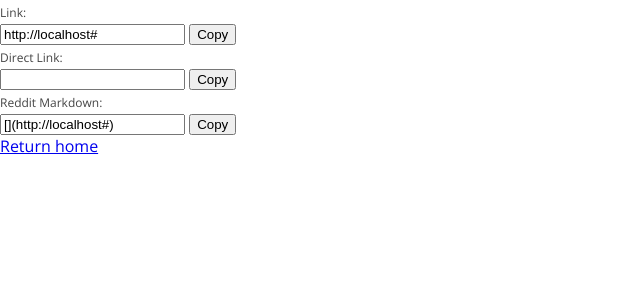
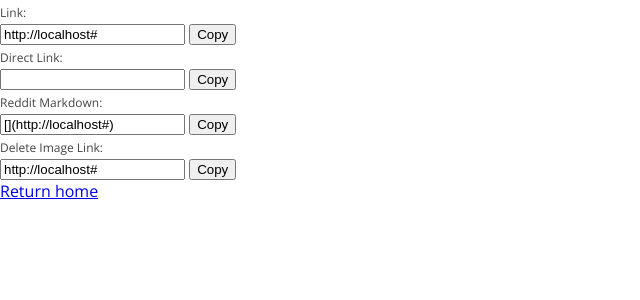
Before and after one commit to emojipeach/djangur, a Django app: template imageapp/templates/imageapp/image.html in a window 1280 px wide. Shown: the top 300 px of the page, without its empty margins (0-640 px from the left). Run offline with Django 3.2, Linux system fonts and the light colour scheme; the template is opened without the code that fills it, so the values that code supplies are empty.

Commit message:
Update image.html

```diff
--- a/imageapp/templates/imageapp/image.html
+++ b/imageapp/templates/imageapp/image.html
@@ -24,8 +24,6 @@
 <div class ="expiry">
   {{ current_image.formatted_expiry_delta }}
 </div>
-
-
 
 <!-- JS for copy to clipboard -->
 
@@ -58,6 +56,18 @@ clipboard.on('error', function(e) {
   <button class="btn" data-clipboard-action="copy" data-clipboard-target="#reddit-markdown">Copy</button>
 </div>
 
+{% if attempted_upload_success_password == current_image.upload_success_password %}
+
+<div>
+  <font class="clipboard-titles">Delete Image Link:</font><br>
+  <input id="page-link" type="text" value="{% if request.is_secure %}https://{% else %}http://{% endif %}{{ request.get_host }}{% url 'imageapp:delete_image' current_image.identifier current_image.deletion_password %}">
+  <button class="btn" data-clipboard-action="copy" data-clipboard-target="#page-link">Copy</button>
+</div>
+
+{% else %}
+
+{% endif %}
+
 <div>
   <a href="{% url 'imageapp:index' %}">Return home</a>
 </div>
```
